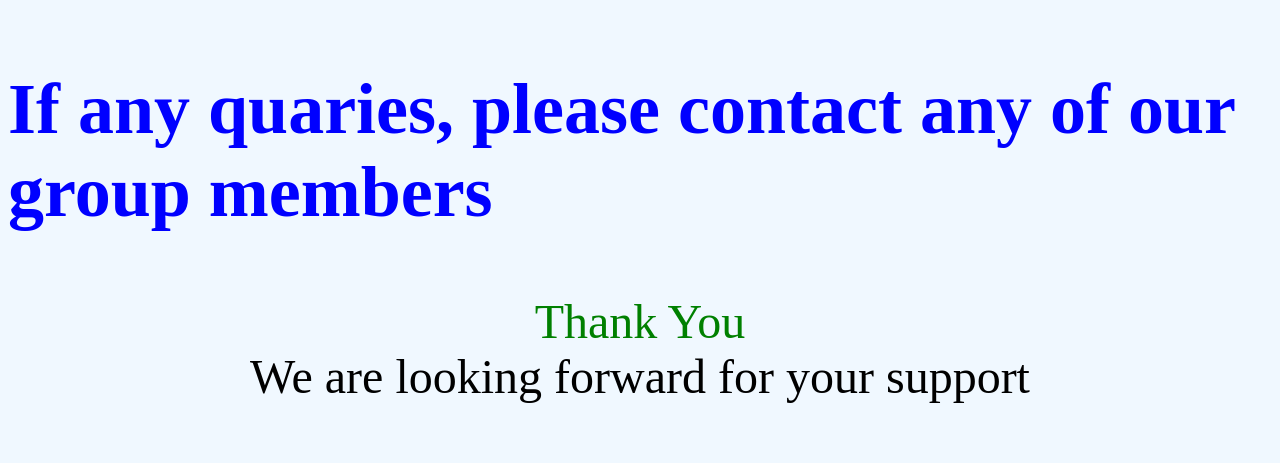
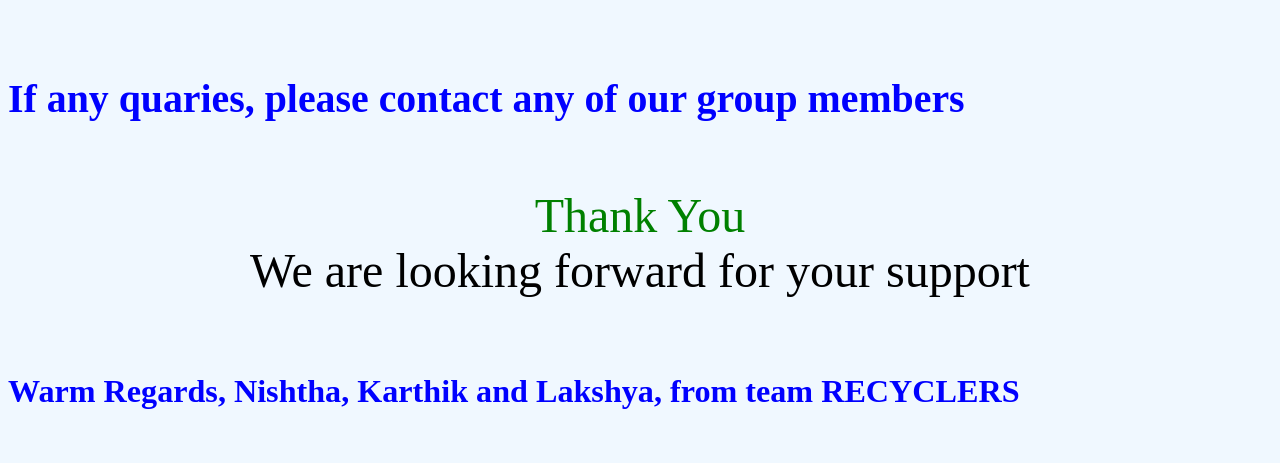
Before and after one commit to nishthanp/nishthanp.github.io, a plain HTML site: page index.html in a window 1280 px wide. Shown: the part 4488-4951 px from the top of the page. Drawn offline with Linux system fonts and the light colour scheme.

Commit message:
Update index.html

```diff
--- a/index.html
+++ b/index.html
@@ -41,7 +41,7 @@ The bin has two compartments: Wet waste and dry waste. The Dry waste compartment
                                <h1><font size="7" face"Arial Narrow" color="blue">Model of the product</h1>
                                <center><img src="./Bins.png" height="500" width="500"></center>
 
-                                          <h2>If any quaries, please contact any of our group members</h2>
+                                          <h5>If any quaries, please contact any of our group members</h5>
 
                                           <center><font size="20" face="algerian" color="Green">Thank You</font></center>
                                           <center><font size="10" face="algerian" color="Black">We are looking forward for your support</font></center>
```
